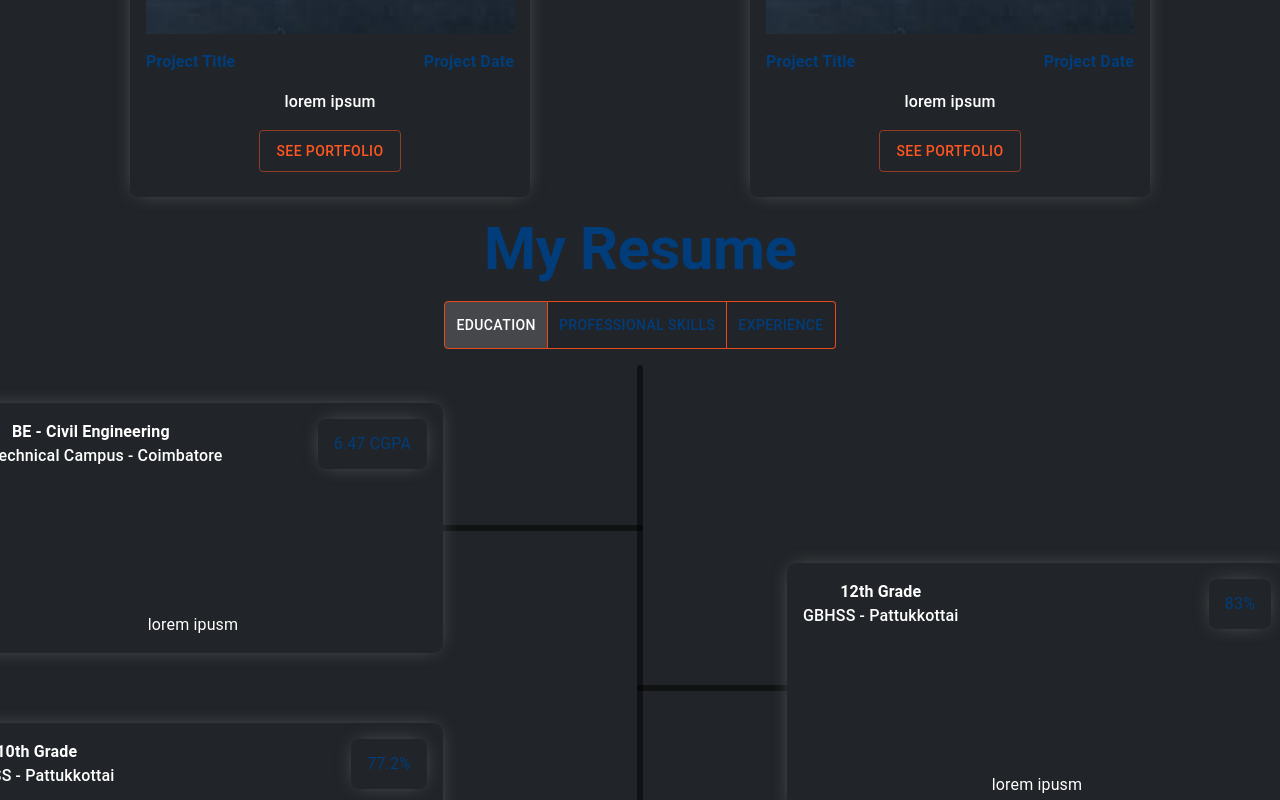
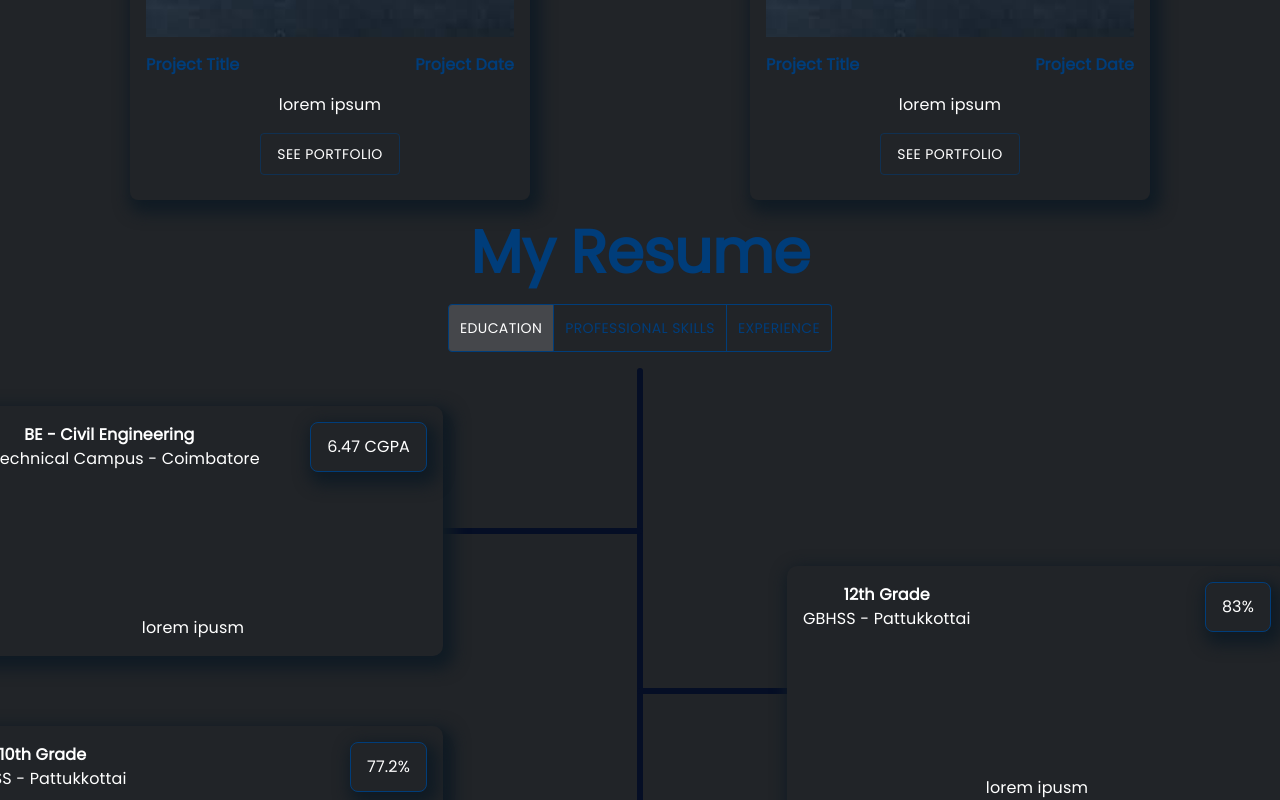
Before and after one commit to gtcelvam/portfolio, a React (Create React App) app: page / in a window 1280 px wide. Shown: the part 2000-2800 px from the top of the page. Built offline with nearby package versions, Linux system fonts and the light colour scheme.

Commit message:
Custom theme updated.

```diff
--- a/src/components/resume/resume.style.ts
+++ b/src/components/resume/resume.style.ts
@@ -27,7 +27,7 @@ namespace S {
     export const ResumeDetailsContainer = styled(Box)(({ theme }) => ({
         width: "6px",
         minHeight: "80vh",
-        backgroundColor: "#00000080",
+        backgroundColor: theme.palette.custom.dark,
         position: "relative",
         padding: "5rem 0",
         borderRadius: '8px'
@@ -36,7 +36,7 @@ namespace S {
     export const ResumeDetailsHand = styled(Box, { shouldForwardProp: prop => prop !== 'direction' && prop !== 'isSkill' })(({ direction,isSkill }: { direction: object,isSkill?:boolean }) => ({ theme }) => ({
         height: "6px",
         width: isSkill ? "100px" : "300px",
-        backgroundColor: "#00000080",
+        backgroundColor: theme.palette.custom.dark,
         position: "absolute",
         borderRadius: '8px',
         ...direction
--- a/src/index.css
+++ b/src/index.css
@@ -1,7 +1,10 @@
+@import url('https://fonts.googleapis.com/css2?family=Poppins&display=swap');
+
 *{
   margin:0;
   padding:0;
   box-sizing: border-box;
+  font-family: 'poppins',sans-serif !important;
 }
 
 body {
--- /dev/null
+++ b/src/types/themeType.ts
@@ -0,0 +1,36 @@
+import {Palette} from '@mui/material/styles'
+
+declare module "@mui/material/colors" {
+  interface ColorPalette {
+    dark: {
+      500: string;
+      primary: {
+        main: string;
+      }
+    };
+    light: {
+      500: string;
+      primary: {
+        main: string;
+      }
+    };
+  }
+}
+
+declare module "@mui/material" {
+  interface Palette {
+    custom: {
+      main: string;
+      dark: string;
+    };
+  }
+}
+
+declare module "@mui/material" {
+  interface PaletteOptions {
+    custom: {
+      main: string;
+      dark: string;
+    };
+  }
+}
--- a/src/utils/theme/createTheme.tsx
+++ b/src/utils/theme/createTheme.tsx
@@ -1,4 +1,5 @@
-import { amber, deepOrange, grey } from '@mui/material/colors';
+import { grey, blue, green } from '@mui/material/colors';
+import {dark,light} from "./customColors";
 import { PaletteMode } from "@mui/material";
 
 export const getTheme = (mode: PaletteMode) => ({
@@ -7,30 +8,35 @@ export const getTheme = (mode: PaletteMode) => ({
     ...(mode === 'light'
       ? {
         // palette values for light mode
-        primary: amber,
-        divider: amber[200],
+        primary: light,
+        divider: light[500],
         text: {
           primary: grey[900],
           secondary: grey[800],
-          special: "#ff014f"
-
+          special: "#C70039"
+        },
+        custom: {
+          dark:'#7B1830'
         },
         background: "white",
-        btnShadow: "10px 10px 19px #c7c7c7, -10px -10px 19px #ffffff;",
-        primaryShadow: " 0px 0px 20px -7px rgba(18,18,18,1);"
+        btnShadow: "0px 1px 5px 1px rgba(222,222,222,1);",
+        primaryShadow: "5px 7px 15px 6px rgba(117,117,117,0.23);"
       }
       : {
         // palette values for dark mode
-        primary: deepOrange,
-        divider: deepOrange[700],
+        primary: dark,
+        divider: dark[500],
         text: {
           primary: '#fff',
           secondary: grey[500],
           special: "#003D7A"
         },
+        custom: {
+          dark:'#050E25'
+        },
         background: "#212428",
         btnShadow: "10px 10px 19px #1c1e22, -10px -10px 19px #262a2e;",
-        primaryShadow: " 0px 0px 20px -7px rgba(122,121,122,1);"
+        primaryShadow: "5px 7px 15px 6px rgba(16,27,36,1);"
       }),
   },
 });
--- /dev/null
+++ b/src/utils/theme/customColors.ts
@@ -0,0 +1,13 @@
+export const dark = {
+  500: "#003D7A",
+  primary: {
+    main: "#003D7A",
+  },
+};
+
+export const light = {
+  500: "#C70039",
+  primary: {
+    main: "#C70039",
+  },
+};
--- a/src/utils/widgets/iconButton/iconButton.styles.tsx
+++ b/src/utils/widgets/iconButton/iconButton.styles.tsx
@@ -12,9 +12,6 @@ namespace S {
         height: "40px",
         borderRadius: "5px",
         boxShadow: theme.palette.btnShadow,
-        "&:hover": {
-            background: 'grey'
-        }
     }));
 }
 
--- a/src/utils/widgets/portfolioCards/portfolio.style.tsx
+++ b/src/utils/widgets/portfolioCards/portfolio.style.tsx
@@ -44,9 +44,10 @@ namespace S {
         color: "#fff"
     });
 
-    export const PortfolioCardBtn = styled(Button)({
-        padding: "0.5rem 1rem"
-    })
+    export const PortfolioCardBtn = styled(Button)(({theme}) => ({
+        padding: "0.5rem 1rem",
+        color:  theme.palette.text.primary
+    }));
 }
 
 export default S;
--- a/src/utils/widgets/resumeCard/resume-card-style.ts
+++ b/src/utils/widgets/resumeCard/resume-card-style.ts
@@ -36,12 +36,13 @@ namespace S {
         display: 'flex',
         alignItems: "center",
         justifyContent: "center",
+        border:`1px solid ${theme.palette.primary.main}`,
         borderRadius: "8px",
         padding: `0 ${theme.spacing(2)}`
     }));
 
     export const ResumeCardRating = styled(Typography)(({ theme }) => ({
-        color: theme.palette.text.special
+        color: theme.palette.text.primary
     }));
 
     export const ResumeCardBody = styled(Box)({
```
